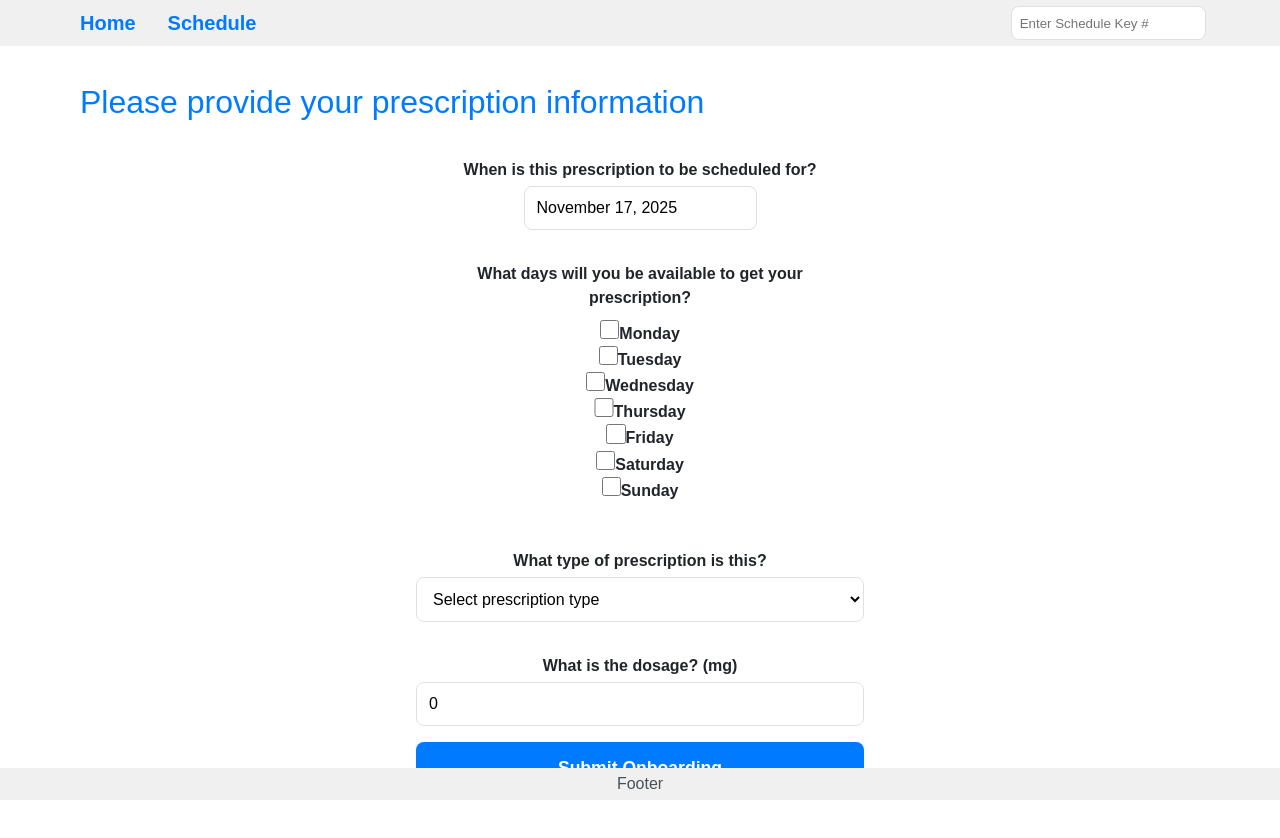
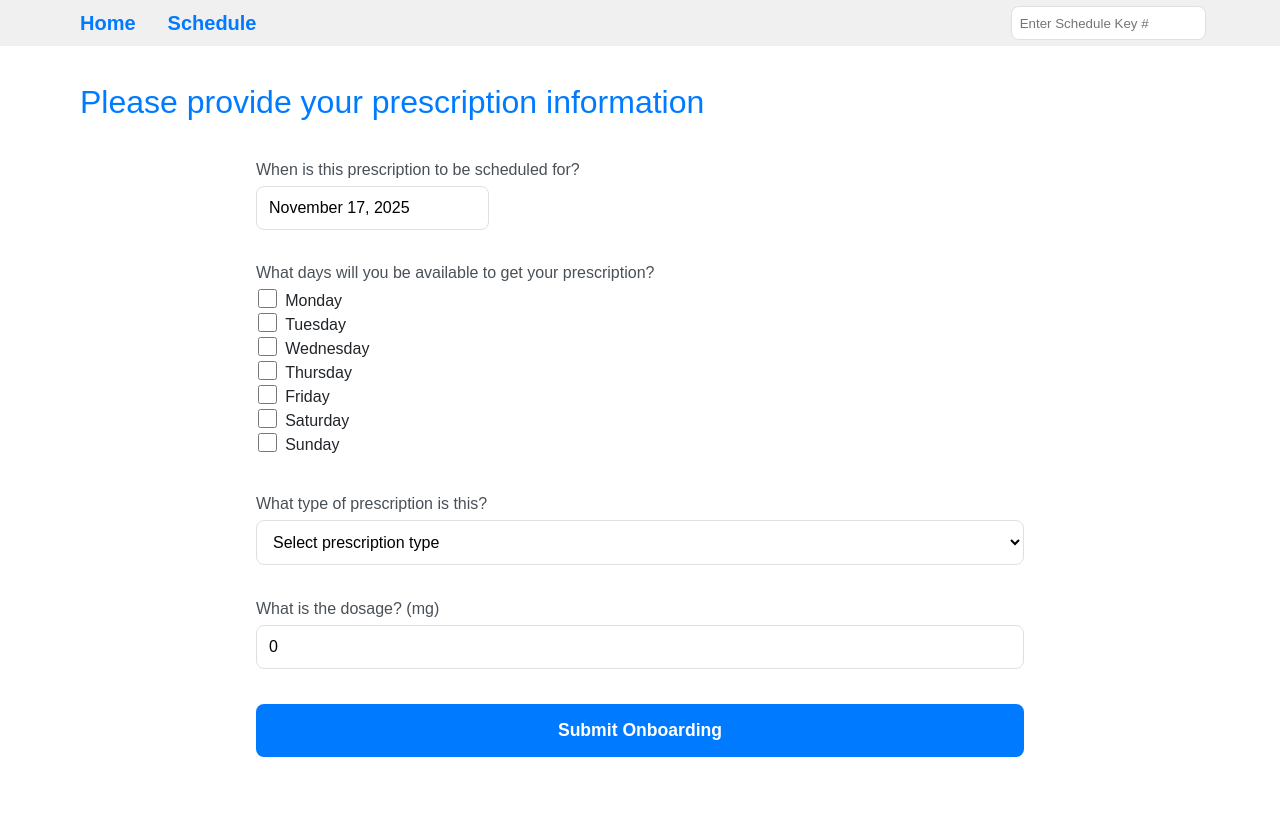
Before and after one commit to LindenHolt-Whittaker/PrescriptionSchedule, a React (Vite) app: page /onboarding in a window 1280 px wide. Shown: the top 838 px of the page. After the commit the page ends 800 px from the top, so only its background shows below. Built offline with nearby package versions, Linux system fonts and the light colour scheme.

Commit message:
Added FieldError component to OnboardingForm, removed footer from Page component

```diff
--- /dev/null
+++ b/src/components/FieldError.scss
@@ -0,0 +1,11 @@
+@use "../styles/colors" as colors;
+
+.FieldError {
+  color: colors.$text-error;
+  font-size: 0.8rem;
+  font-style: italic;
+
+  &__hidden {
+    visibility: hidden;
+  }
+}
--- /dev/null
+++ b/src/components/FieldError.tsx
@@ -0,0 +1,12 @@
+import './FieldError.scss';
+
+const FieldError = ({
+  children,
+}: {children?: string | undefined}) => (
+  <div className={`FieldError ${!children ? 'FieldError__hidden' : ''}`}>
+    {/* Render '\u00A0' (non-breaking space) to ensure we maintain spacing even when hidden */}
+    <div className="FieldError__message">{children || '\u00A0'}</div>
+  </div>
+);
+
+export default FieldError;
--- a/src/components/Page.scss
+++ b/src/components/Page.scss
@@ -25,15 +25,4 @@
     background-color: colors.$bg-white;
     flex-grow: 1;
   }
-
-  &__footer {
-    position: sticky;
-    bottom: 0;
-    z-index: 10;
-
-    padding: 0.25rem;
-
-    color: colors.$text-secondary;
-    background-color: colors.$bg-light;
-  }
 }
--- a/src/components/Page.tsx
+++ b/src/components/Page.tsx
@@ -15,7 +15,6 @@ const Page = ({ title, className, children }: PageProps) => {
       </div>
       <div className="Page__title">{title}</div>
       <div className="Page__content">{children}</div>
-      <div className="Page__footer">Footer</div>
     </div>
   );
 };
--- a/src/pages/Onboarding/OnboardingForm.scss
+++ b/src/pages/Onboarding/OnboardingForm.scss
@@ -2,22 +2,24 @@
 
 .OnboardingForm {
   &__form {
-    max-width: 28rem;
+    display: flex;
+    flex-direction: column;
+
+    max-width: 48rem;
     margin: 0 auto;
     padding: 0 2rem;
 
-    display: flex;
-    flex-direction: column;
+    text-align: left;
 
     label,
     legend,
     fieldset {
-      font-weight: 600;
-      color: colors.$text-primary;
+      color: colors.$text-secondary;
       margin-bottom: 0.25rem;
+      padding: 0;
 
       &:not(:first-child) {
-        margin-top: 2rem;
+        margin-top: 0.75rem;
 
         &.checkbox-day {
           margin: 0;
@@ -51,8 +53,15 @@
       display: flex;
       flex-direction: column;
 
+      padding: 0;
+      margin: 0;
+
       .checkbox-day {
+        display: flex;
         cursor: pointer;
+        gap: 0.5rem;
+        padding-left: 0.125rem;
+        color: colors.$text-primary;
       }
     }
 
@@ -78,7 +87,7 @@
       &:hover,
       &:focus {
         background-color: colors.$blue-dark;
-        transform: translateY(-0.25rem);
+        transform: translateY(-0.1rem);
         box-shadow: 0 0.25rem 0.25rem colors.$gray-light;
       }
 
@@ -87,9 +96,5 @@
         background-color: colors.$blue-light;
       }
     }
-
-    .error {
-      color: red;
-    }
   }
 }
--- a/src/pages/Onboarding/OnboardingForm.tsx
+++ b/src/pages/Onboarding/OnboardingForm.tsx
@@ -1,9 +1,14 @@
-import { useForm, Controller, type FieldError } from "react-hook-form";
+import {
+  useForm,
+  Controller,
+  type FieldError as FieldErrorType,
+} from "react-hook-form";
 import { useNavigate } from "react-router-dom";
 import DatePicker from "react-datepicker";
 import "react-datepicker/dist/react-datepicker.css";
 
 import Page from "../../components/Page";
+import FieldError from "../../components/FieldError";
 import { DAYS, getDefaultDays, capitalizeDayName } from "../../utils/days";
 import { encodePrescriptionData } from "../../utils/scheduleKey";
 import { VALIDATION_RULES } from "../../validators/prescription";
@@ -45,7 +50,10 @@ const OnboardingForm = () => {
     prescriptionType === "increasing" || prescriptionType === "reducing";
 
   return (
-    <Page title="Please provide your prescription information" className="OnboardingForm">
+    <Page
+      title="Please provide your prescription information"
+      className="OnboardingForm"
+    >
       <form className="OnboardingForm__form" onSubmit={handleSubmit(onSubmit)}>
         <label htmlFor="initialDate">
           When is this prescription to be scheduled for?
@@ -62,6 +70,8 @@ const OnboardingForm = () => {
             />
           )}
         />
+        {/* This FieldError never showing error, due to initial date provided, this here just for spacing */}
+        <FieldError />
 
         <fieldset className="OnboardingForm__form__checkboxGroup">
           <legend>
@@ -78,7 +88,9 @@ const OnboardingForm = () => {
                     ).filter(Boolean).length;
                     return (
                       count >= VALIDATION_RULES.availableDays.min ||
-                      `Please select at least ${VALIDATION_RULES.availableDays.min} day${VALIDATION_RULES.availableDays.min > 1 ? "s" : ""}`
+                      `Please select at least ${
+                        VALIDATION_RULES.availableDays.min
+                      } day${VALIDATION_RULES.availableDays.min > 1 ? "s" : ""}`
                     );
                   },
                   onChange: () => {
@@ -92,17 +104,15 @@ const OnboardingForm = () => {
             </label>
           ))}
 
-          {Object.values(errors.availableDays || {}).some((error) => error) && (
-            <span className="error">
+          <FieldError>
             {
               (
                 Object.values(errors.availableDays || {}).find(
                   (error) => error
-                  ) as FieldError
+                ) as FieldErrorType | undefined
               )?.message
             }
-            </span>
-          )}
+          </FieldError>
         </fieldset>
 
         <label htmlFor="prescriptionType">
@@ -119,9 +129,9 @@ const OnboardingForm = () => {
           <option value="reducing">Reducing</option>
           <option value="increasing">Increasing</option>
         </select>
-        {errors.prescriptionType && (
-          <span className="error">{errors.prescriptionType.message}</span>
-        )}
+        <FieldError>
+          {errors.prescriptionType && errors.prescriptionType.message}
+        </FieldError>
 
         <label htmlFor="dosage">
           What is the {isDosageChanging ? "initial dosage" : "dosage"}? (mg)
@@ -141,9 +151,7 @@ const OnboardingForm = () => {
             required: "Please provide dosage amount",
           })}
         />
-        {errors.dosage && (
-          <span className="error">{errors.dosage.message}</span>
-        )}
+        <FieldError>{errors.dosage && errors.dosage.message}</FieldError>
 
         {isDosageChanging && (
           <>
@@ -169,9 +177,9 @@ const OnboardingForm = () => {
                 },
               })}
             />
-            {errors.changeAmount && (
-              <span className="error">{errors.changeAmount.message}</span>
-            )}
+            <FieldError>
+              {errors.changeAmount && errors.changeAmount.message}
+            </FieldError>
 
             <label htmlFor="changeFrequency">
               How frequently is the prescription{" "}
@@ -195,9 +203,9 @@ const OnboardingForm = () => {
                 },
               })}
             />
-            {errors.changeFrequency && (
-              <span className="error">{errors.changeFrequency.message}</span>
-            )}
+            <FieldError>
+              {errors.changeFrequency && errors.changeFrequency.message}
+            </FieldError>
           </>
         )}
 
--- a/src/styles/_colors.scss
+++ b/src/styles/_colors.scss
@@ -3,6 +3,9 @@ $blue: #007bff;
 $blue-dark: #0056b3;
 $blue-light: #458cd8;
 $blue-lightest: #f0f8ff;
+
+// Alerts
+$red: #cc170a;
 
 // Neutrals
 $white: #ffffff;
@@ -22,6 +25,7 @@ $text-header: $blue;
 $text-primary: $gray-darkest;
 $text-secondary: $gray-darker;
 $text-highlight: $blue;
+$text-error: $red;
 
 // Backgrounds
 $bg-white: $white;
```
Lines whose indentation alone changed are shown as unchanged.
